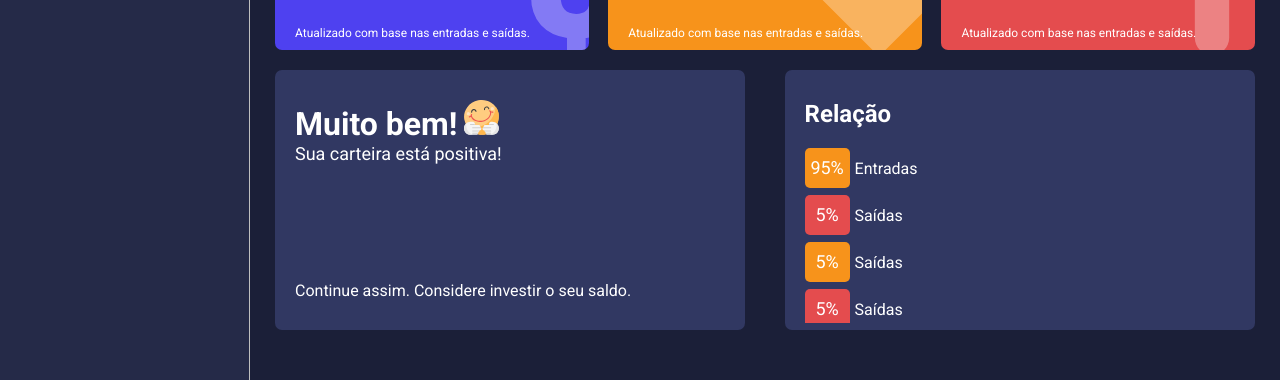
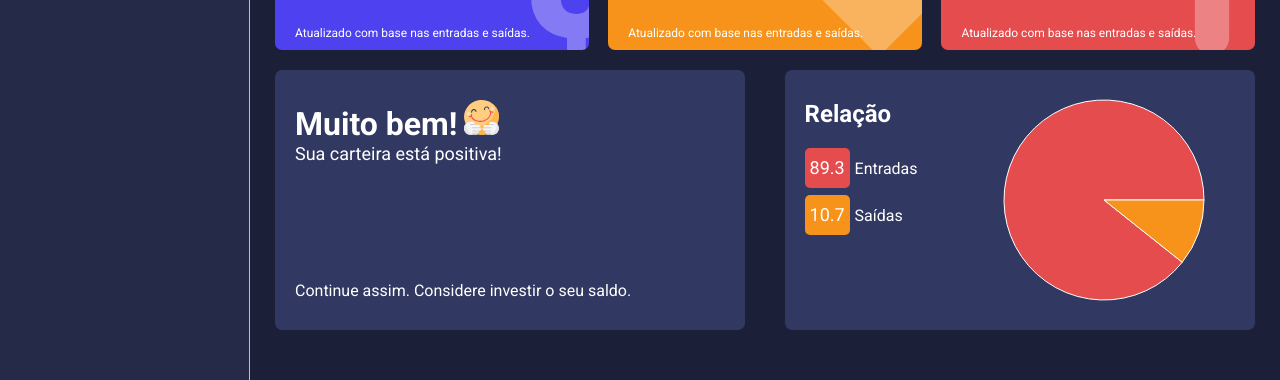
Before and after one commit to jonatasrmoura/Minha-carteira, a React (Create React App) app: page /dashboard in a window 1280 px wide. Shown: the part 278-658 px from the top of the page. Built offline with nearby package versions, Linux system fonts and the light colour scheme.

Commit message:
feat#Carregando o grafico de pizza com dos dados

```diff
--- a/src/components/PieChart/index.tsx
+++ b/src/components/PieChart/index.tsx
@@ -1,52 +1,57 @@
-// import React, { PureComponent } from 'react';
-// import {
-//   PieChart,
-//   Pie,
-//   Sector,
-//   Cell,
-//   ResponsiveContainer,
-// } from 'recharts';
+import {
+  PieChart,
+  Pie,
+  Cell,
+  ResponsiveContainer,
+} from 'recharts';
 
 import {
   Container,
   SideLeft,
   LegendContainer,
   Legend,
-  // SideRight,
+  SideRight,
 } from "./styles";
 
-const PieChar = () => (
+interface IPieCharProps {
+  data: {
+    name: string;
+    value: number;
+    percent: number;
+    color: string;
+  }[];
+};
+
+const PieChartBox = ({ data }: IPieCharProps) => (
   <Container>
     <SideLeft>
       <h2>Relação</h2>
       <LegendContainer>
-        <Legend color="#F7931B">
-          <div>95%</div>
-          <span>Entradas</span>
-        </Legend>
-
-        <Legend color="#E44C4E">
-          <div>5%</div>
-          <span>Saídas</span>
-        </Legend>
-
-        <Legend color="#F7931B">
-          <div>5%</div>
-          <span>Saídas</span>
-        </Legend>
-
-        <Legend color="#E44C4E">
-          <div>5%</div>
-          <span>Saídas</span>
-        </Legend>
-
-        <Legend color="#F7931B">
-          <div>5%</div>
-          <span>Saídas</span>
-        </Legend>
+        {
+          data.map((indicator) => (
+            <Legend key={indicator.name} color={indicator.color}>
+              <div>{indicator.percent}</div>
+              <span>{indicator.name}</span>
+            </Legend>
+          ))
+        }
       </LegendContainer>
     </SideLeft>
+
+    <SideRight>
+        <ResponsiveContainer>
+          <PieChart>
+            <Pie data={data} dataKey="percent">
+              {
+                data.map((indicator) => (
+                  <Cell key={indicator.name} fill={indicator.color} />
+                ))
+              }
+            </Pie>
+          </PieChart>
+        </ResponsiveContainer>
+    </SideRight>
   </Container>
 );
 
-export { PieChar };
+export { PieChartBox };
--- a/src/components/PieChart/styles.ts
+++ b/src/components/PieChart/styles.ts
@@ -69,4 +69,8 @@ export const Legend = styled.li<ILegendProps>`
   }
 `;
 
-export const SideRight = styled.main``;
+export const SideRight = styled.main`
+  display: flex;
+  flex: 1;
+  justify-content: center;
+`;
--- a/src/components/index.ts
+++ b/src/components/index.ts
@@ -8,4 +8,4 @@ export { Toggle } from './Toggle';
 export { HistoryFinanceCard } from './HistoryFinanceCard';
 export { WalletBox } from './WalletBox';
 export { MessageBox } from './MessageBox';
-export { PieChar } from './PieChart';
+export { PieChartBox } from './PieChart';
--- a/src/pages/Dashboard/index.tsx
+++ b/src/pages/Dashboard/index.tsx
@@ -3,7 +3,7 @@ import { useMemo, useState } from 'react';
 import {
   WalletBox,
   MessageBox,
-  PieChar,
+  PieChartBox,
 } from '../../components';
 
 import { gains } from '../../repositories/gains';
@@ -128,6 +128,31 @@ const Dashboard = () => {
     }
   }, [totalBalance]);
 
+  const relationExpensesVersusGains = useMemo(() => {
+    const total = totalGains + totalExpenses;
+
+    const percentGains = (totalGains / total) * 100;
+    const percentExpenses = (totalExpenses / total) * 100;
+
+    const data = [
+      {
+        name: "Entradas",
+        value: totalExpenses,
+        percent: Number(percentGains.toFixed(1)),
+        color: '#E44C4E',
+
+      },
+      {
+        name: "Saídas",
+        value: totalExpenses,
+        percent: Number(percentExpenses.toFixed(1)),
+        color: '#F7931B',
+      }
+    ];
+
+    return data;
+  }, [totalGains, totalExpenses]);
+
   const handleMonthSelected = (month: string) => {
     try {
       const parseMonth = Number(month);
@@ -196,7 +221,7 @@ const Dashboard = () => {
           footerText={message.footerText}
         />
 
-        <PieChar />
+        <PieChartBox data={relationExpensesVersusGains} />
       </Content>
     </Container>
   );
```
